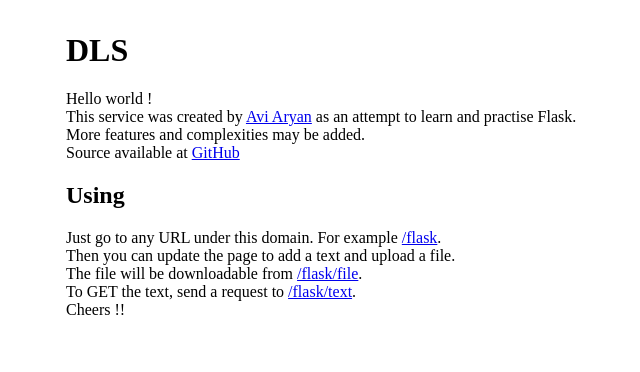
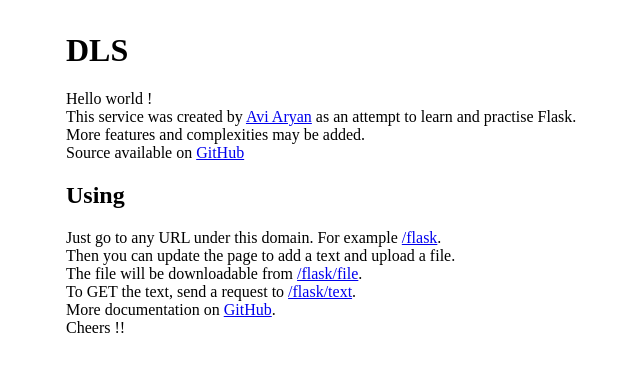
Before and after one commit to aviaryan/dls, a Flask app: page / in a window 1280 px wide. Shown: the top 372 px of the page, without its empty margins (174-814 px from the left). Run offline with Flask 2, Linux system fonts and the light colour scheme; parts of the project's set-up code (start-up, migrations or seed data) failed here and were passed over.

Commit message:
added docs link to homepage

```diff
--- a/dls/templates/home.html
+++ b/dls/templates/home.html
@@ -4,7 +4,7 @@
 Hello world !<br>
 This service was created by <a href="http://aviaryan.in">Avi Aryan</a> as an attempt to learn and practise Flask.<br>
 More features and complexities may be added.<br>
-Source available at <a href="https://github.com/aviaryan/dls">GitHub</a>
+Source available on <a href="https://github.com/aviaryan/dls">GitHub</a>
 
 <h2>Using</h2>
 
@@ -12,5 +12,6 @@ Just go to any URL under this domain. For example <a href="/flask">/flask</a>.<b
 Then you can update the page to add a text and upload a file.<br>
 The file will be downloadable from <a href="/flask/file">/flask/file</a>.<br>
 To GET the text, send a request to <a href="/flask/text">/flask/text</a>.<br>
+More documentation on <a href="https://github.com/aviaryan/dls#documentation">GitHub</a>.<br>
 Cheers !!
 {% endblock %}
```
Also changed, not shown: docs/API.md (+1 -1 lines), README.md.
